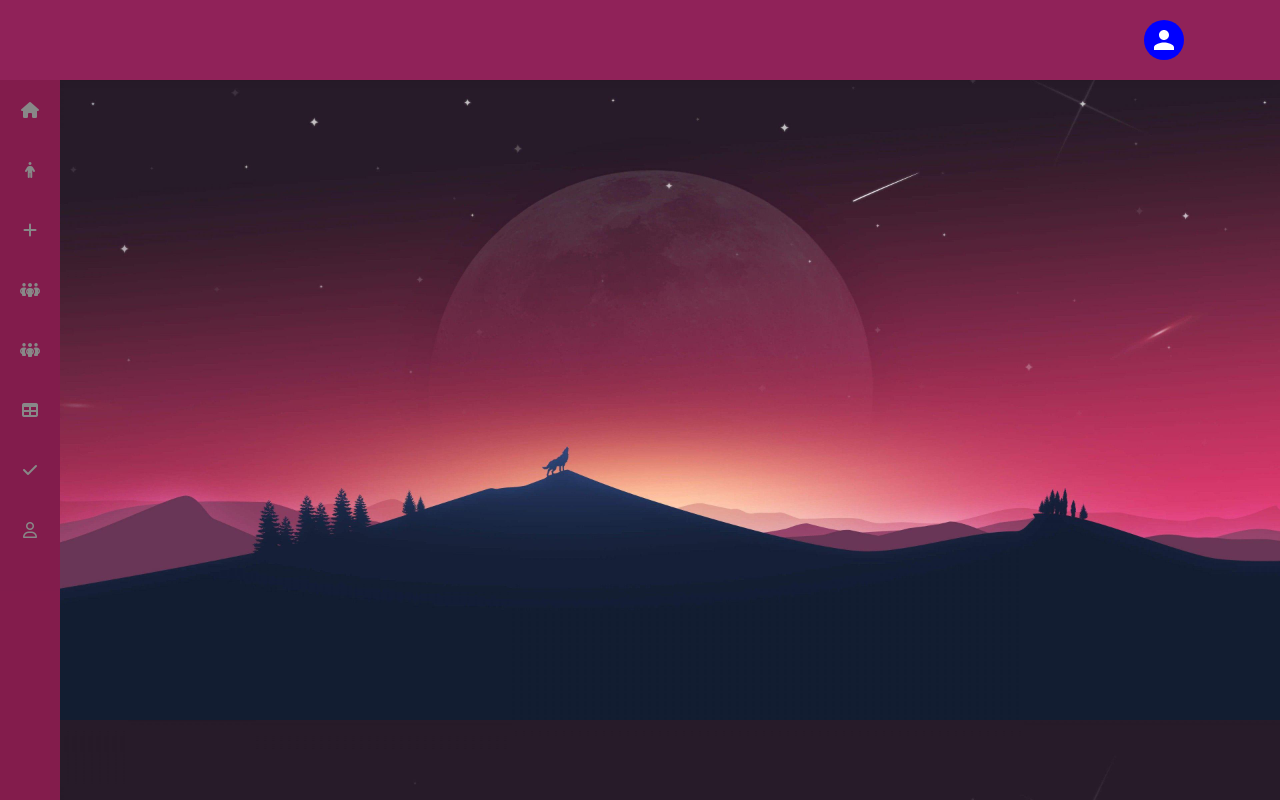
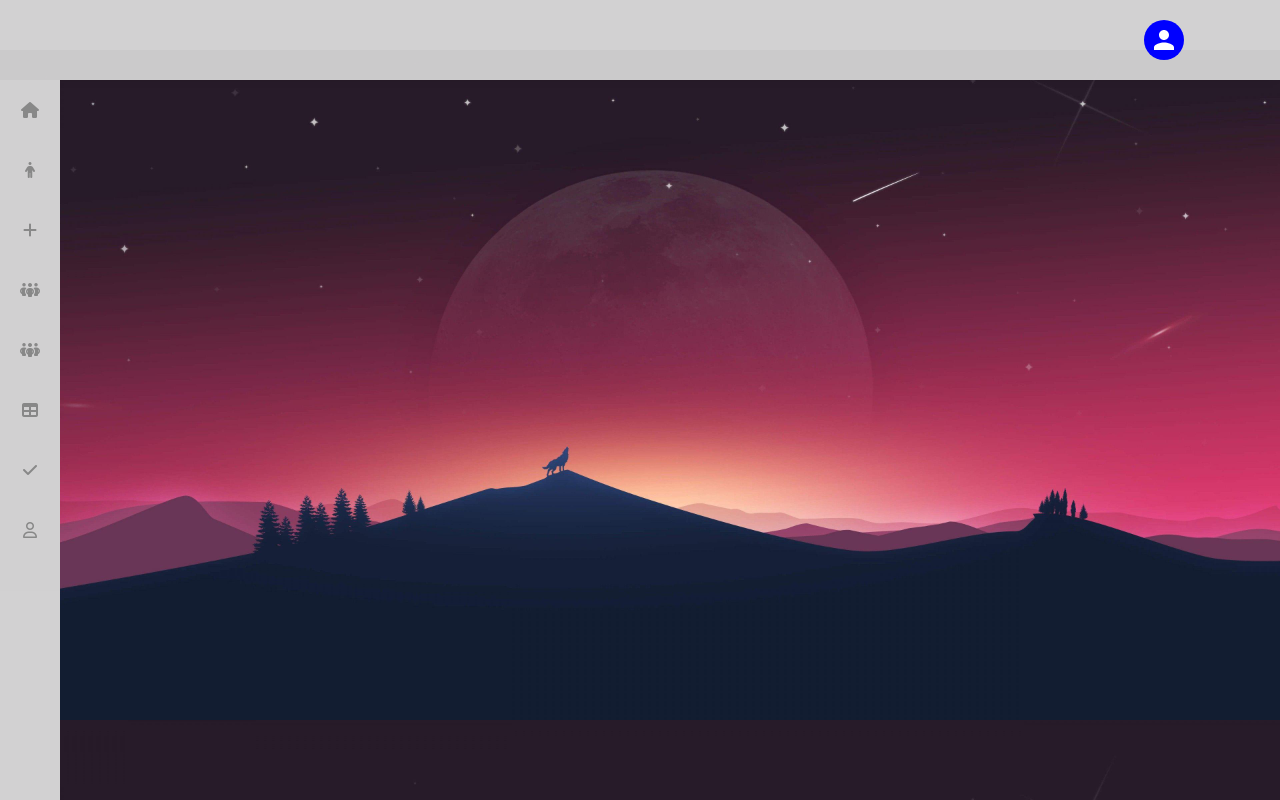
Before and after one commit to Vaibhavdev309/Mess_Relay, a React (Create React App) app in the folder client/: page /mainpage in a window 1280 px wide. Built offline with nearby package versions, Linux system fonts and the light colour scheme; no server answers; a web font is replaced by a local one.

Commit message:
completed

```diff
--- a/client/src/components/SidebarStyle.css
+++ b/client/src/components/SidebarStyle.css
@@ -3,7 +3,6 @@
   height: 110%;
   overflow: hidden;
   transition: 0.5s;
-
 }
 
 .sidebar:hover {
@@ -39,7 +38,6 @@
   min-width: 60px;
   height: 60px;
   font-size: 1.5em;
-
 }
 
 .sidebar ul li a .text {
--- a/client/src/components/header.css
+++ b/client/src/components/header.css
@@ -1,14 +1,14 @@
 @import url(https://db.onlinewebfonts.com/c/c144af7d488f9069913d40dee3cd1f70?family=Algerian);
 
-header{
-    background-color: rgb(144, 34, 89);
+header {
+  background-color: #d2d1d2f6;
   width: 100%;
   height: 5em;
-    box-shadow: 0 0 10px -7px rgba(0,0,0,0.7);
+  box-shadow: 0 0 10px -7px rgba(0, 0, 0, 0.7);
   justify-content: flex-start;
 }
 
-header nav{
+header nav {
   max-width: 85%;
   height: 100%;
   margin: auto;
@@ -17,14 +17,14 @@ header nav{
   align-items: center;
 }
 
-header nav h1{
+header nav h1 {
   font-family: "Algerian";
 
   font-weight: bolder;
   font-size: 2.5em;
-    color:black;
+  color: black;
 }
 
-header nav .avtar{
+header nav .avtar {
   cursor: pointer;
 }
--- a/client/src/routes/Inpage.css
+++ b/client/src/routes/Inpage.css
@@ -20,7 +20,7 @@ body {
   left: 0;
   bottom: 0;
   width: 60px; /* Adjust the width as needed */
-  background-color: #831c4cf6; /* Add a background color for better visibility */
+  background-color: #d2d1d2f6; /* Add a background color for better visibility */
 }
 
 .complaintBox {
```
Lines whose indentation alone changed are shown as unchanged.
